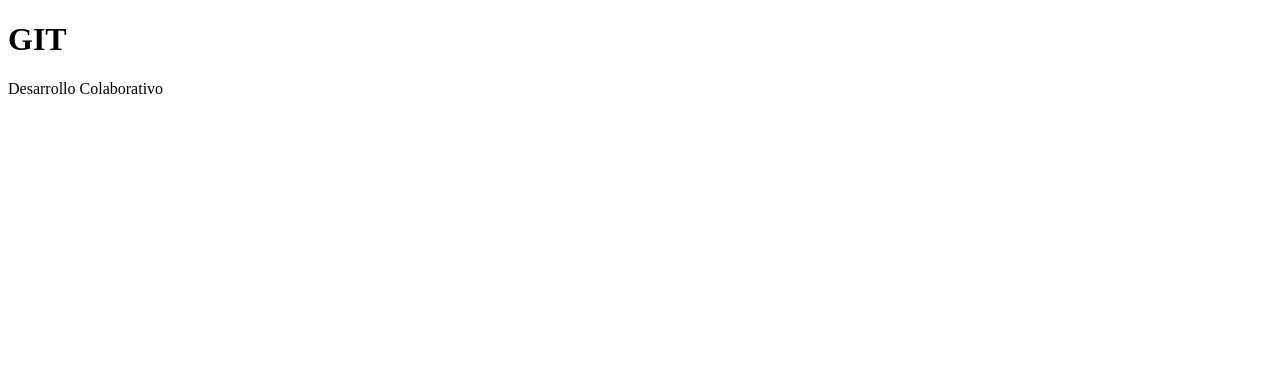
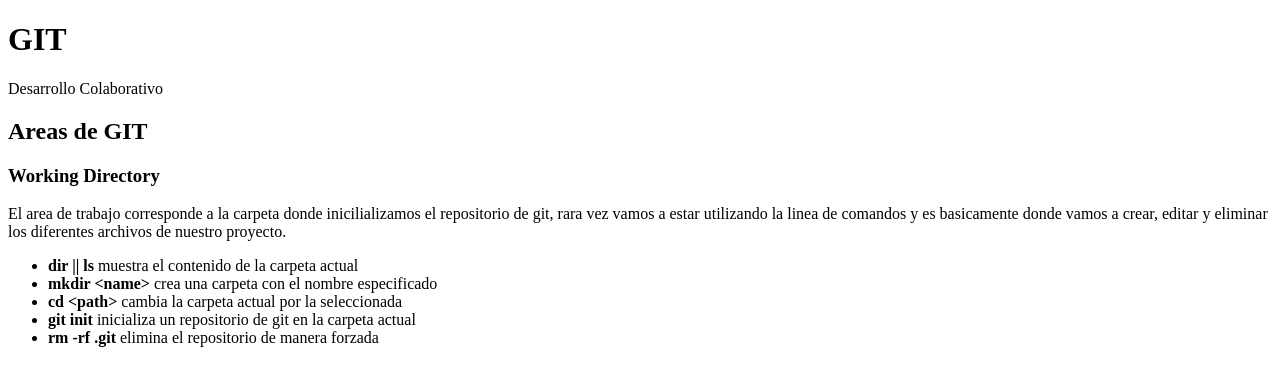
Before and after one commit to coloamg/clase2Git, a plain HTML site: page index.html in a window 1280 px wide. Drawn offline with Linux system fonts and the light colour scheme.

Commit message:
Areas GIT: Working Directory

```diff
--- a/index.html
+++ b/index.html
@@ -15,5 +15,21 @@
         <h1>GIT</h1>
         <p>Desarrollo Colaborativo</p>
     </header>
+    <section>
+        <h2>Areas de GIT</h2>
+        <article>
+            <h3>Working Directory</h3>
+            <p>
+                El area de trabajo corresponde a la carpeta donde inicilializamos el repositorio de git, rara vez vamos a estar utilizando la linea de comandos y es basicamente donde vamos a crear, editar y eliminar los diferentes archivos de nuestro proyecto.
+            </p>
+            <ul class="commands">
+                <li><strong>dir || ls</strong> muestra el contenido de la carpeta actual</li>
+                <li><strong>mkdir &lt;name></strong> crea una carpeta con el nombre especificado</li>
+                <li><strong>cd &lt;path></strong> cambia la carpeta actual por la seleccionada</li>
+                <li><strong>git init</strong> inicializa un repositorio de git en la carpeta actual</li>
+                <li><strong>rm -rf .git</strong> elimina el repositorio de manera forzada</li>
+            </ul>
+        </article>
+    </section>
 </body>
 </html>
```
